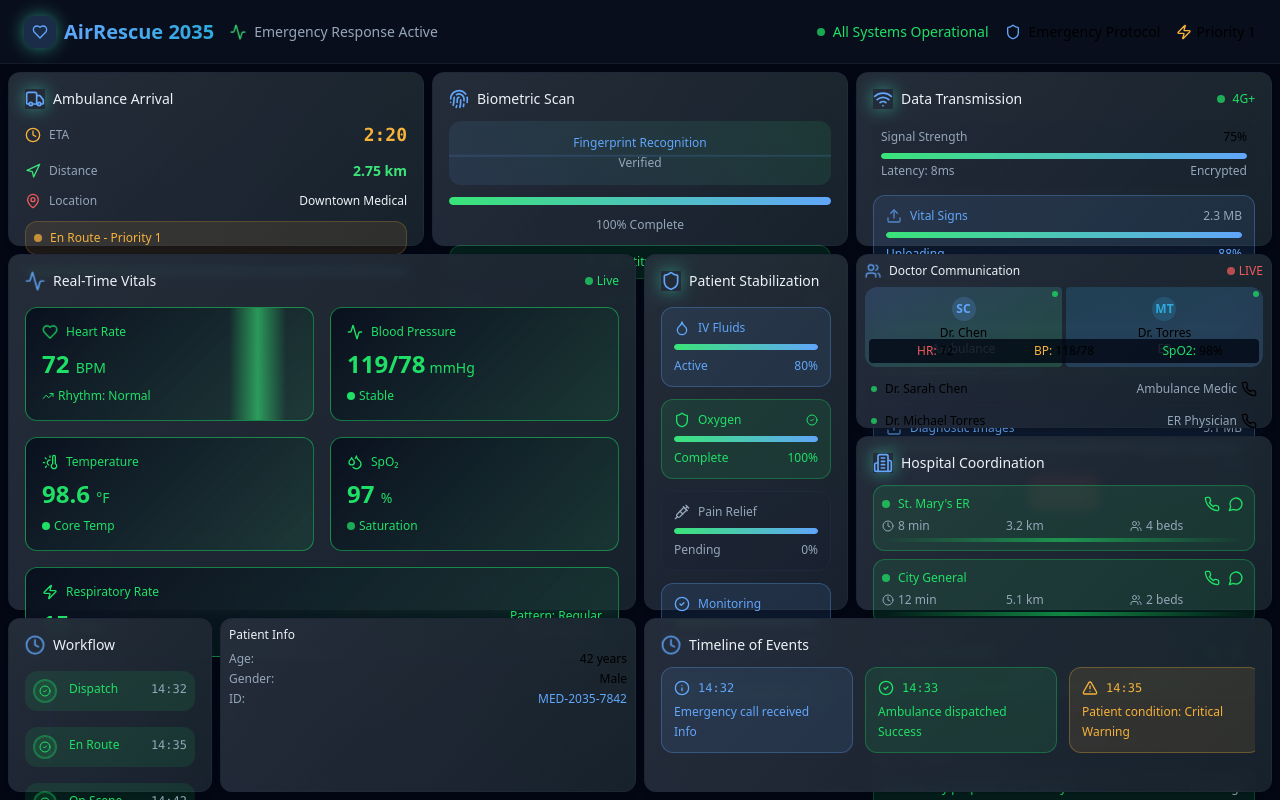
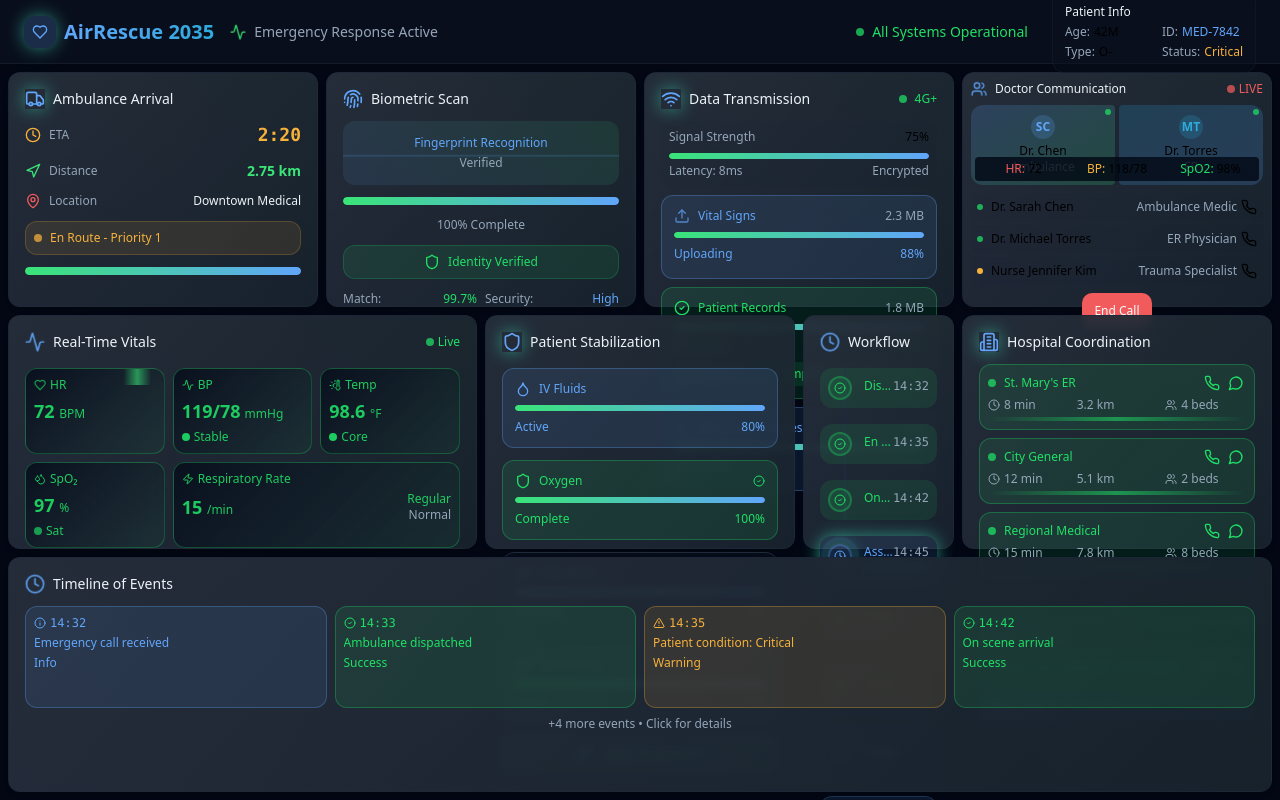
Before and after one commit to bhavsarmanish2511-hub/aero-care-nexus, a React (Vite) app: page / in a window 1280 px wide. Built offline with nearby package versions, Linux system fonts and the light colour scheme; the HTML template or start-up script is replaced by a standard one.

Commit message:
Refine dashboard layout

```diff
--- a/src/components/RealTimeVitals.tsx
+++ b/src/components/RealTimeVitals.tsx
@@ -46,9 +46,9 @@ export const RealTimeVitals = ({ onVitalClick }: VitalSignsProps) => {
 
   const getStatusColor = (status: string) => {
     switch (status) {
-      case 'critical': return 'text-destructive border-destructive/50 bg-destructive/10';
-      case 'warning': return 'text-warning border-warning/50 bg-warning/10';
-      default: return 'text-success border-success/50 bg-success/10';
+      case 'critical': return 'text-destructive/90 border-destructive/30 bg-destructive/5';
+      case 'warning': return 'text-warning/90 border-warning/30 bg-warning/5';
+      default: return 'text-success/90 border-success/30 bg-success/5';
     }
   };
 
@@ -67,40 +67,36 @@ export const RealTimeVitals = ({ onVitalClick }: VitalSignsProps) => {
         </div>
       </div>
 
-      <div className="grid grid-cols-2 gap-4 h-[calc(100%-3rem)]">
+      <div className="grid grid-cols-3 gap-2 h-[calc(100%-3rem)]">
         {/* Heart Rate */}
         <div
-          className={`vital-display p-4 rounded-lg border cursor-pointer transition-all hover:scale-[1.02] ${getStatusColor(vitals.heartRate.status)}`}
+          className={`vital-display p-2 rounded-lg border cursor-pointer transition-all hover:scale-[1.02] ${getStatusColor(vitals.heartRate.status)}`}
           onClick={() => handleVitalClick('Heart Rate', Math.round(vitals.heartRate.value).toString(), 'BPM', vitals.heartRate.status)}
         >
-          <div className="flex items-center gap-2 mb-2">
-            <Heart className="w-4 h-4 animate-pulse-vital" />
-            <span className="text-xs font-medium">Heart Rate</span>
+          <div className="flex items-center gap-1 mb-1">
+            <Heart className="w-3 h-3 animate-pulse-vital" />
+            <span className="text-xs font-medium">HR</span>
           </div>
-          <div className="text-2xl font-bold mb-1">
-            {Math.round(vitals.heartRate.value)} <span className="text-sm font-normal">BPM</span>
+          <div className="text-lg font-bold mb-1">
+            {Math.round(vitals.heartRate.value)} <span className="text-xs font-normal">BPM</span>
           </div>
-          <div className="ecg-line opacity-60"></div>
-          <div className="flex items-center gap-1 text-xs mt-2">
-            <TrendingUp className="w-3 h-3" />
-            <span>Rhythm: Normal</span>
-          </div>
+          <div className="ecg-line opacity-60 h-4"></div>
         </div>
 
         {/* Blood Pressure */}
         <div
-          className={`vital-display p-4 rounded-lg border cursor-pointer transition-all hover:scale-[1.02] ${getStatusColor(vitals.bloodPressure.status)}`}
+          className={`vital-display p-2 rounded-lg border cursor-pointer transition-all hover:scale-[1.02] ${getStatusColor(vitals.bloodPressure.status)}`}
           onClick={() => handleVitalClick('Blood Pressure', `${Math.round(vitals.bloodPressure.systolic)}/${Math.round(vitals.bloodPressure.diastolic)}`, 'mmHg', vitals.bloodPressure.status)}
         >
-          <div className="flex items-center gap-2 mb-2">
-            <Activity className="w-4 h-4" />
-            <span className="text-xs font-medium">Blood Pressure</span>
+          <div className="flex items-center gap-1 mb-1">
+            <Activity className="w-3 h-3" />
+            <span className="text-xs font-medium">BP</span>
           </div>
-          <div className="text-2xl font-bold mb-1">
+          <div className="text-lg font-bold mb-1">
             {Math.round(vitals.bloodPressure.systolic)}/{Math.round(vitals.bloodPressure.diastolic)}
-            <span className="text-sm font-normal ml-1">mmHg</span>
+            <span className="text-xs font-normal ml-1">mmHg</span>
           </div>
-          <div className="flex items-center gap-1 text-xs mt-2">
+          <div className="flex items-center gap-1 text-xs">
             <div className="w-2 h-2 bg-current rounded-full"></div>
             <span>Stable</span>
           </div>
@@ -108,56 +104,56 @@ export const RealTimeVitals = ({ onVitalClick }: VitalSignsProps) => {
 
         {/* Temperature */}
         <div
-          className={`vital-display p-4 rounded-lg border cursor-pointer transition-all hover:scale-[1.02] ${getStatusColor(vitals.temperature.status)}`}
+          className={`vital-display p-2 rounded-lg border cursor-pointer transition-all hover:scale-[1.02] ${getStatusColor(vitals.temperature.status)}`}
           onClick={() => handleVitalClick('Temperature', vitals.temperature.value.toFixed(1), '°F', vitals.temperature.status)}
         >
-          <div className="flex items-center gap-2 mb-2">
-            <ThermometerSun className="w-4 h-4" />
-            <span className="text-xs font-medium">Temperature</span>
+          <div className="flex items-center gap-1 mb-1">
+            <ThermometerSun className="w-3 h-3" />
+            <span className="text-xs font-medium">Temp</span>
           </div>
-          <div className="text-2xl font-bold mb-1">
-            {vitals.temperature.value.toFixed(1)} <span className="text-sm font-normal">°F</span>
+          <div className="text-lg font-bold mb-1">
+            {vitals.temperature.value.toFixed(1)} <span className="text-xs font-normal">°F</span>
           </div>
-          <div className="flex items-center gap-1 text-xs mt-2">
+          <div className="flex items-center gap-1 text-xs">
             <div className={`w-2 h-2 rounded-full ${vitals.temperature.value > 99 ? 'bg-warning' : 'bg-current'}`}></div>
-            <span>Core Temp</span>
+            <span>Core</span>
           </div>
         </div>
 
         {/* Oxygen Saturation */}
         <div
-          className={`vital-display p-4 rounded-lg border cursor-pointer transition-all hover:scale-[1.02] ${getStatusColor(vitals.oxygen.status)}`}
+          className={`vital-display p-2 rounded-lg border cursor-pointer transition-all hover:scale-[1.02] ${getStatusColor(vitals.oxygen.status)}`}
           onClick={() => handleVitalClick('Oxygen', Math.round(vitals.oxygen.value).toString(), '%', vitals.oxygen.status)}
         >
-          <div className="flex items-center gap-2 mb-2">
-            <Droplets className="w-4 h-4" />
+          <div className="flex items-center gap-1 mb-1">
+            <Droplets className="w-3 h-3" />
             <span className="text-xs font-medium">SpO₂</span>
           </div>
-          <div className="text-2xl font-bold mb-1">
-            {Math.round(vitals.oxygen.value)} <span className="text-sm font-normal">%</span>
+          <div className="text-lg font-bold mb-1">
+            {Math.round(vitals.oxygen.value)} <span className="text-xs font-normal">%</span>
           </div>
-          <div className="flex items-center gap-1 text-xs mt-2">
+          <div className="flex items-center gap-1 text-xs">
             <div className="w-2 h-2 bg-current rounded-full animate-pulse"></div>
-            <span>Saturation</span>
+            <span>Sat</span>
           </div>
         </div>
 
         {/* Respiratory Rate */}
         <div
-          className={`vital-display p-4 rounded-lg border cursor-pointer col-span-2 transition-all hover:scale-[1.02] ${getStatusColor(vitals.respiratory.status)}`}
+          className={`vital-display p-2 rounded-lg border cursor-pointer col-span-2 transition-all hover:scale-[1.02] ${getStatusColor(vitals.respiratory.status)}`}
           onClick={() => handleVitalClick('Respiratory Rate', Math.round(vitals.respiratory.value).toString(), '/min', vitals.respiratory.status)}
         >
-          <div className="flex items-center gap-2 mb-2">
-            <Zap className="w-4 h-4" />
+          <div className="flex items-center gap-1 mb-1">
+            <Zap className="w-3 h-3" />
             <span className="text-xs font-medium">Respiratory Rate</span>
           </div>
           <div className="flex items-center justify-between">
-            <div className="text-2xl font-bold">
-              {Math.round(vitals.respiratory.value)} <span className="text-sm font-normal">/min</span>
+            <div className="text-lg font-bold">
+              {Math.round(vitals.respiratory.value)} <span className="text-xs font-normal">/min</span>
             </div>
             <div className="text-xs text-right">
-              <div>Pattern: Regular</div>
-              <div className="text-muted-foreground">Depth: Normal</div>
+              <div>Regular</div>
+              <div className="text-muted-foreground">Normal</div>
             </div>
           </div>
         </div>
--- a/src/components/TimelineEvents.tsx
+++ b/src/components/TimelineEvents.tsx
@@ -74,18 +74,17 @@ export const TimelineEvents = () => {
         <h3 className="text-sm font-medium text-card-foreground">Timeline of Events</h3>
       </div>
 
-      <div className="h-[calc(100%-3rem)] overflow-x-auto">
-        <div className="flex gap-3 pb-2 min-w-max">
-          {events.map((event) => {
+      <div className="grid grid-cols-4 gap-2 h-[calc(100%-3rem)]">
+        {events.slice(0, 4).map((event) => {
           const IconComponent = event.icon;
           return (
             <div
               key={event.id}
-                className={`timeline-event flex-shrink-0 w-48 p-3 rounded-lg border cursor-pointer transition-all hover:scale-[1.02] ${getEventColor(event.type)} ${selectedEvent === event.id ? 'ring-2 ring-primary' : ''}`}
+              className={`timeline-event p-2 rounded-lg border cursor-pointer transition-all hover:scale-[1.02] ${getEventColor(event.type)} ${selectedEvent === event.id ? 'ring-2 ring-primary' : ''}`}
               onClick={() => setSelectedEvent(selectedEvent === event.id ? null : event.id)}
             >
-                <div className="flex items-center gap-2 mb-2">
-                  <IconComponent className="w-4 h-4" />
+              <div className="flex items-center gap-1 mb-1">
+                <IconComponent className="w-3 h-3" />
                 <span className="text-xs font-mono font-medium">{event.time}</span>
               </div>
 
@@ -104,16 +103,24 @@ export const TimelineEvents = () => {
             </div>
           );
         })}
+
+        {/* Show more events indicator */}
+        {events.length > 4 && (
+          <div className="col-span-4 text-center">
+            <div className="text-xs text-muted-foreground">
+              +{events.length - 4} more events • Click for details
             </div>
+          </div>
+        )}
 
         {/* Event Details Popup */}
         {selectedEvent && (
-          <div className="mt-3 p-3 bg-popover border border-border rounded-lg">
+          <div className="col-span-4 p-2 bg-popover border border-border rounded-lg">
             <div className="text-xs text-popover-foreground">
               {getEventDetails(events.find(e => e.id === selectedEvent)!)}
             </div>
             <button
-              className="mt-2 text-xs text-primary hover:text-primary/80 transition-colors"
+              className="mt-1 text-xs text-primary hover:text-primary/80 transition-colors"
               onClick={() => setSelectedEvent(null)}
             >
               Close Details
--- a/src/pages/Index.tsx
+++ b/src/pages/Index.tsx
@@ -41,24 +41,39 @@ const Index = () => {
           </div>
         </div>
 
-        <div className="flex items-center gap-4">
+        <div className="flex items-center gap-6">
           <div className="flex items-center gap-2 text-sm">
             <div className="w-2 h-2 bg-success rounded-full animate-pulse"></div>
             <span className="text-success">All Systems Operational</span>
           </div>
-          <div className="flex items-center gap-2 text-sm">
-            <Shield className="w-4 h-4 text-primary" />
-            <span>Emergency Protocol</span>
-          </div>
-          <div className="flex items-center gap-1 text-sm">
-            <Zap className="w-4 h-4 text-warning" />
-            <span>Priority 1</span>
+
+          {/* Patient Information */}
+          <div onClick={() => setActiveModal('patient')} className="cursor-pointer bg-card/50 border border-border/30 rounded-lg p-3 hover:bg-card/70 transition-colors">
+            <h3 className="text-xs font-medium mb-1 text-card-foreground">Patient Info</h3>
+            <div className="grid grid-cols-2 gap-x-4 gap-y-1 text-xs">
+              <div className="flex items-center gap-1">
+                <span className="text-muted-foreground">Age:</span>
+                <span>42M</span>
+              </div>
+              <div className="flex items-center gap-1">
+                <span className="text-muted-foreground">ID:</span>
+                <span className="text-primary">MED-7842</span>
+              </div>
+              <div className="flex items-center gap-1">
+                <span className="text-muted-foreground">Type:</span>
+                <span>O-</span>
+              </div>
+              <div className="flex items-center gap-1">
+                <span className="text-muted-foreground">Status:</span>
+                <span className="text-warning">Critical</span>
+              </div>
+            </div>
           </div>
         </div>
       </header>
 
       {/* Main Dashboard Grid */}
-      <div className="h-[calc(100vh-4rem)] p-2 grid grid-cols-6 grid-rows-4 gap-2 overflow-hidden">
+      <div className="h-[calc(100vh-4rem)] p-2 grid grid-cols-8 grid-rows-3 gap-2 overflow-hidden">
         {/* Row 1 */}
         <div className="col-span-2 row-span-1">
           <div onClick={() => setActiveModal('ambulance')} className="cursor-pointer h-full">
@@ -75,57 +90,34 @@ const Index = () => {
             <DataTransmission />
           </div>
         </div>
-
-        {/* Row 2 */}
-        <div className="col-span-3 row-span-2">
-          <RealTimeVitals onVitalClick={setSelectedVital} />
-        </div>
-        <div className="col-span-1 row-span-2">
-          <div onClick={() => setActiveModal('stabilization')} className="cursor-pointer h-full">
-            <PatientStabilization />
-          </div>
-        </div>
         <div className="col-span-2 row-span-1">
           <div onClick={() => setActiveModal('livefeed')} className="cursor-pointer h-full">
             <LiveFeed />
           </div>
         </div>
 
-        {/* Row 3 */}
+        {/* Row 2 */}
+        <div className="col-span-3 row-span-1">
+          <RealTimeVitals onVitalClick={setSelectedVital} />
+        </div>
+        <div className="col-span-2 row-span-1">
+          <div onClick={() => setActiveModal('stabilization')} className="cursor-pointer h-full">
+            <PatientStabilization />
+          </div>
+        </div>
+        <div className="col-span-1 row-span-1">
+          <div onClick={() => setActiveModal('workflow')} className="cursor-pointer h-full">
+            <WorkflowTimeline />
+          </div>
+        </div>
         <div className="col-span-2 row-span-1">
           <div onClick={() => setActiveModal('hospital')} className="cursor-pointer h-full">
             <HospitalCoordination />
           </div>
         </div>
 
-        {/* Row 4 */}
-        <div className="col-span-1 row-span-1">
-          <div onClick={() => setActiveModal('workflow')} className="cursor-pointer h-full">
-            <WorkflowTimeline />
-          </div>
-        </div>
-        <div className="col-span-2 row-span-1">
-          <div onClick={() => setActiveModal('patient')} className="cursor-pointer h-full">
-            <div className="medical-card h-full p-2">
-              <h3 className="text-xs font-medium mb-2 text-card-foreground">Patient Info</h3>
-              <div className="space-y-1 text-xs">
-                <div className="flex justify-between">
-                  <span className="text-muted-foreground">Age:</span>
-                  <span>42 years</span>
-                </div>
-                <div className="flex justify-between">
-                  <span className="text-muted-foreground">Gender:</span>
-                  <span>Male</span>
-                </div>
-                <div className="flex justify-between">
-                  <span className="text-muted-foreground">ID:</span>
-                  <span className="text-primary">MED-2035-7842</span>
-                </div>
-              </div>
-            </div>
-          </div>
-        </div>
-        <div className="col-span-3 row-span-1">
+        {/* Row 3 */}
+        <div className="col-span-8 row-span-1">
           <div onClick={() => setActiveModal('timeline')} className="cursor-pointer h-full">
             <TimelineEvents />
           </div>
```
Lines whose indentation alone changed are shown as unchanged.
